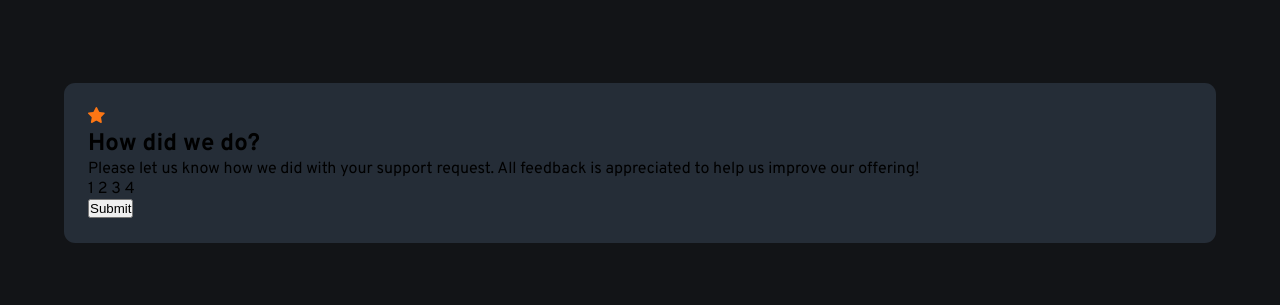
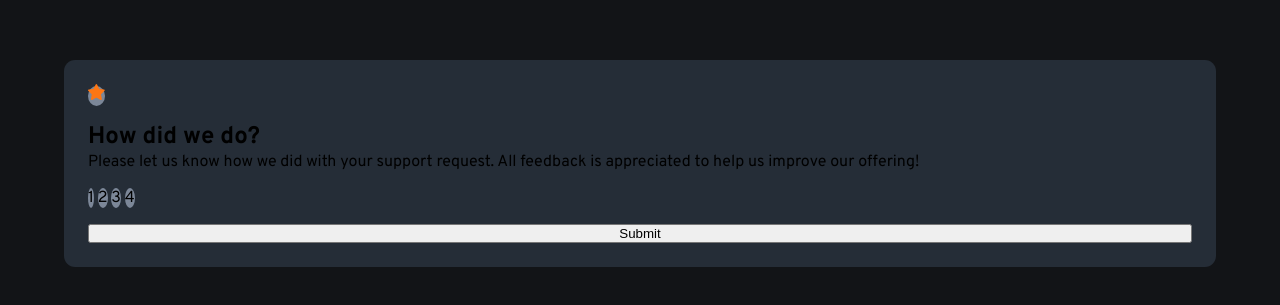
Before and after one commit to kwasi-OT/codetest, a plain HTML site: page index.html in a window 1280 px wide. Shown: the part 237-542 px from the top of the page. Drawn offline with Linux system fonts and the light colour scheme.

```diff
--- a/index.html
+++ b/index.html
@@ -51,6 +51,16 @@
       background-color: var(--Dark-Blue);
       padding: 1.5rem;
       border-radius: 0.7rem;
+      display: flex;
+      flex-direction: column;
+      gap: 1rem;
+    }
+
+    span {
+      width: 2rem;
+      height: 2rem;
+      border-radius: 50%;
+      background-color: var(--Medium-Grey);
     }
   </style>
 </head>
@@ -61,7 +71,9 @@
       <div class="mainCard">
         <div class="selectCard">
           <div class="iconContainer">
-            <img src="/assets/images/icon-star.svg" alt="star icon">
+            <span>
+              <img src="/assets/images/icon-star.svg" alt="star icon">
+            </span>
           </div>
           <div class="textContainer">
             <h2>How did we do?</h2>
```
Also changed, not shown: 1 other file.
